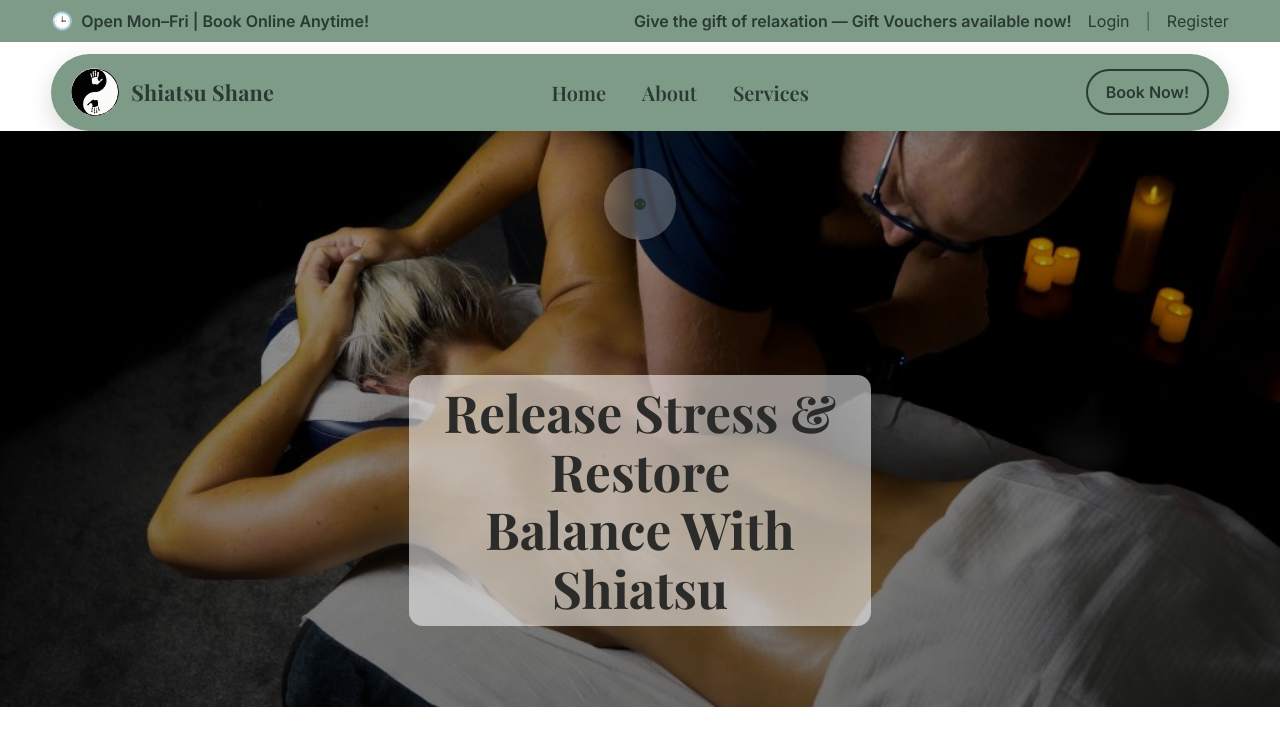
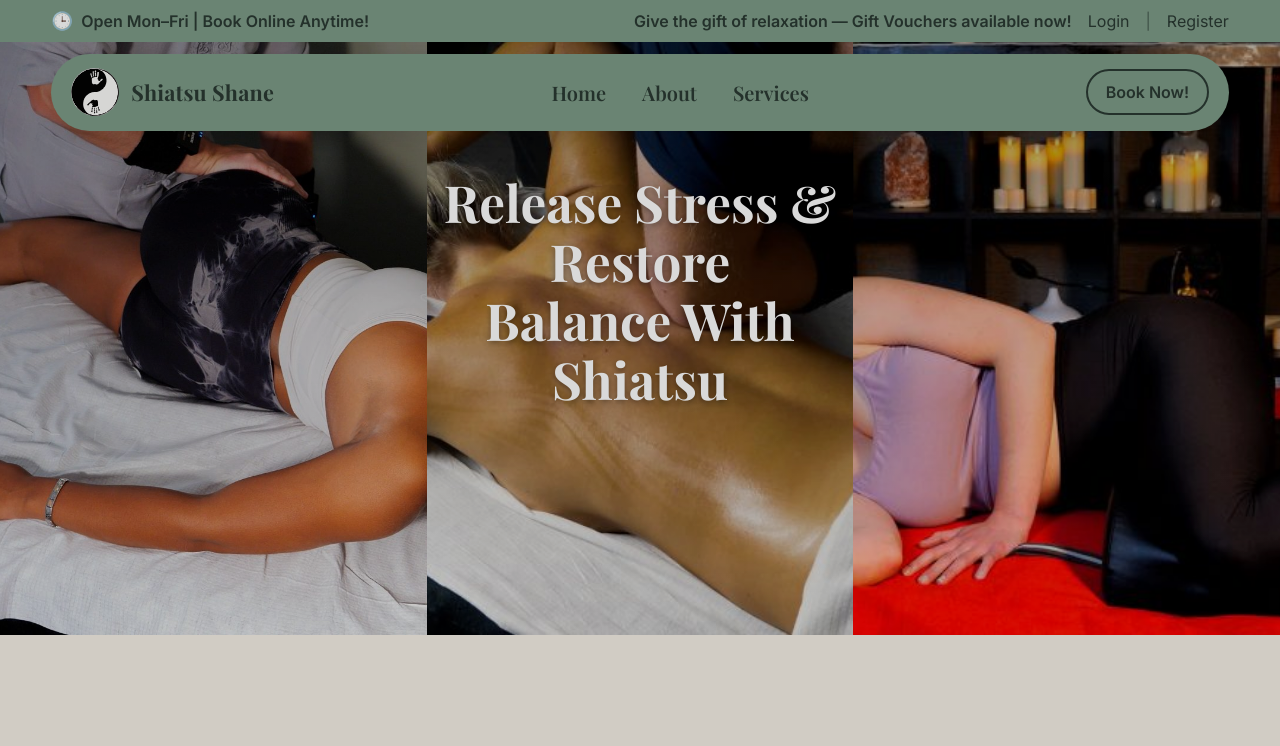
Before and after one commit to VmMaster007/ShiatsuWebsite, a Django app: page / in a window 1280 px wide. Shown: the top 746 px of the page. Run offline with Django 5.2, Linux system fonts and the light colour scheme; some libraries are stand-ins or nearby versions.

Commit message:
css + email
added email to form and fixed some css
email needs auth

```diff
--- a/shiatsushane/website/forms.py
+++ b/shiatsushane/website/forms.py
@@ -6,9 +6,15 @@ from crispy_forms.helper import FormHelper
 from crispy_forms.layout import Layout, Field, Div
 
 class CreateUserForm(UserCreationForm):
+    email = forms.EmailField(
+        required=True,
+        help_text="Your email is confidential",
+        widget=forms.EmailInput(attrs={"placeholder": "johndoe@gmail.com"})
+    )
+
     class Meta:
         model = User
-        fields = ["username", "password1", "password2"]
+        fields = ["username", "email", "password1", "password2"]
         widgets = {
             "username": forms.TextInput(attrs={"placeholder": "Enter username"}),
             # password widgets are already PasswordInput by default
@@ -18,12 +24,13 @@ class CreateUserForm(UserCreationForm):
         super().__init__(*args, **kwargs)
 
         # Labels exactly as you want
-        self.fields["username"].label = "Username"
+        self.fields["username"].label = "Name"
+        self.fields["email"].label = "Email"
         self.fields["password1"].label = "Password"
         self.fields["password2"].label = "Confirm password"
 
         # Optional: remove the long default help text
-        for name in ("username", "password1", "password2"):
+        for name in ("username", "password1", "password2", "email"):
             self.fields[name].help_text = "" #change info text if you want but only for certain field e.g. username
 
         # Crispy helper: vertical stack (label above input)
@@ -33,6 +40,22 @@ class CreateUserForm(UserCreationForm):
         # Make each field blocky with spacing
         self.helper.layout = Layout(
             Div(Field("username"), css_class="mb-3"),
+            Div(Field("email"), css_class="mb-3"),
             Div(Field("password1"), css_class="mb-3"),
             Div(Field("password2"), css_class="mb-2"),
         )
+
+        # Validate email uniqueness at the form level
+        def clean_email(self):
+            email = self.cleaned_data.get("email", "").strip()
+            if User.objects.filter(email_iexact=email).exists():
+                raise forms.ValidationError("An account with this email already exists.")
+            return email
+
+        # Save the email onto the user
+        def save(self, commit=True):
+            user = super().save(commit=False) # UserCreationForm already set username + password hash
+            user.email = self.cleaned_data["email"]  # add email
+            if commit:
+                user.save()
+            return user
--- a/shiatsushane/website/static/css/formlayout.css
+++ b/shiatsushane/website/static/css/formlayout.css
@@ -1,9 +1,12 @@
-/* ===========================
-   Shiatsu Shane Register Page Style
-   =========================== */
+/* =========================================================
+   Shiatsu Shane — Global + Auth + Hero Styles (Bootstrap 5)
+   ========================================================= */
 
-/* --- Brand Colors --- */
+/* -----------------------------
+   0) BRAND PALETTE (variables)
+   ----------------------------- */
 :root {
+  /* Brand colors */
   --sage-green: #5c8160;
   --sage-green-light: #89a88d;
   --sage-green-pale: #dbe4dd;
@@ -11,9 +14,56 @@
   --text-dark: #2d2d2d;
   --text-muted: #6c6c6c;
   --accent: #b5e4c7;
+
+  /* Header sizing used to tuck hero under both bars
+     Tweak these if you still see a thin gap. */
+  --topbar-h: 40px;   /* thin announcement bar */
+  --navbar-h: 96px;   /* rounded main navbar */
+  --header-h: calc(var(--topbar-h) + var(--navbar-h));
 }
 
-/* --- Background Section --- */
+/* -----------------------------
+   1) GLOBAL RESets / small fixes
+   ----------------------------- */
+html, body { /* kill default top/bottom gaps */
+  margin: 0;
+  background-color: var(--cream-bg);
+  color: var(--text-dark); /* keeps text readable */
+}
+
+/* global calming tint */
+body::before {
+  content: "";
+  position: fixed;
+  inset: 0;
+  background: rgba(0, 0, 0, 0.15); /* soft neutral gray tint */
+  pointer-events: none;
+  z-index: 9999; /* sits above background but below content */
+}
+
+/* Ensure header elements always paint above the hero image
+   without changing their size or layout */
+.announcement-bar,
+.topbar,
+.navbar {
+  position: relative;
+  z-index: 1000;
+  margin-top: 0;                /* safety: avoid accidental gaps */
+}
+
+/* Optional: if the announcement bar had a bottom border/line,
+   removing it prevents a white hairline between bars */
+.topbar,
+.announcement-bar {
+  border-bottom: 0 !important;
+  box-shadow: none !important;
+}
+
+/* =========================================================
+   AUTH / REGISTER (crispy-forms + bootstrap5)
+   ========================================================= */
+
+/* --- Auth wrapper (centered area for forms/cards) --- */
 .auth-page {
   min-height: 100vh;
   display: flex;
@@ -22,7 +72,7 @@
   padding: 3rem 1rem;
 }
 
-/* --- Register Card --- */
+/* --- Card --- */
 .auth-card {
   background: #fff;
   width: min(550px, 100%);
@@ -30,14 +80,13 @@
   padding: 2.5rem 2rem;
   box-shadow: 0 10px 30px rgba(0, 0, 0, 0.08);
   border-top: 6px solid var(--sage-green);
-  transition: all 0.3s ease;
+  transition: box-shadow .3s ease;
 }
-
 .auth-card:hover {
   box-shadow: 0 14px 40px rgba(0, 0, 0, 0.1);
 }
 
-/* --- Title Section --- */
+/* --- Headings + divider --- */
 .auth-title {
   text-align: center;
   color: var(--sage-green);
@@ -45,15 +94,12 @@
   margin-bottom: 0.5rem;
   letter-spacing: 0.5px;
 }
-
 .auth-subtitle {
   text-align: center;
   color: var(--text-muted);
   margin-bottom: 1.5rem;
   font-size: 1rem;
 }
-
-/* --- Divider --- */
 .auth-divider {
   height: 2px;
   width: 60px;
@@ -62,25 +108,26 @@
   border-radius: 2px;
 }
 
-/* --- Form Styling --- */
+/* --- Form fields --- */
 .auth-form .form-label {
   font-weight: 600;
   color: var(--text-dark);
 }
-
 .auth-form .form-control {
   border-radius: 10px;
   border: 1px solid #cfd7cf;
   padding: 0.75rem;
-  transition: all 0.3s ease;
+  transition: border-color .3s ease, box-shadow .3s ease;
 }
-
 .auth-form .form-control:focus {
   border-color: var(--sage-green);
   box-shadow: 0 0 0 0.2rem rgba(92, 129, 96, 0.25);
 }
 
-/* --- Button --- */
+/* Hide crispy’s required asterisk (visual only; still required) */
+.auth-form .asteriskField { display: none; }
+
+/* --- Primary button --- */
 .btn-primary {
   background-color: var(--sage-green);
   border-color: var(--sage-green);
@@ -89,33 +136,23 @@
   padding: 0.75rem;
   letter-spacing: 0.3px;
   box-shadow: 0 4px 10px rgba(92, 129, 96, 0.25);
-  transition: all 0.3s ease;
+  transition: background-color .3s ease, border-color .3s ease, box-shadow .3s ease;
 }
-
 .btn-primary:hover {
   background-color: var(--sage-green-light);
   border-color: var(--sage-green-light);
   box-shadow: 0 5px 14px rgba(92, 129, 96, 0.3);
 }
 
-/* --- Link Section --- */
+/* --- Links + footnote --- */
 .auth-link {
   color: var(--sage-green);
   font-weight: 600;
   text-decoration: none;
-  transition: color 0.2s ease;
+  transition: color .2s ease;
 }
-
-.auth-link:hover {
-  color: var(--sage-green-light);
-  text-decoration: underline;
-}
-
-.text-center p {
-  color: var(--text-muted);
-}
-
-/* --- Footer Note --- */
+.auth-link:hover { color: var(--sage-green-light); text-decoration: underline; }
+.text-center p { color: var(--text-muted); }
 .auth-footnote {
   margin-top: 1.5rem;
   text-align: center;
@@ -123,21 +160,91 @@
   font-size: 0.9rem;
 }
 
-/* Hide crispy's required asterisk */
-.auth-form .asteriskField {
-  display: none;
+/* --- Responsive tweaks for smaller screens --- */
+@media (max-width: 850px) {
+  .auth-card { padding: 1.5rem; width: 100%; }
+  /* NOTE: You had these already; leaving as-is to keep your current layout.
+     If this makes the auth page too tall on mobile, reduce padding-top. */
+  .auth-page { display: block; padding-top: 8rem; font-size: 2rem; }
 }
 
-/* --- Small screen tweaks --- */
-@media (max-width: 850px) {
-  .auth-card {
-    padding: 1.5rem;
-    width: 100%;
+/* =========================================================
+   HERO SECTION — image sits under announcement bar + navbar
+   ========================================================= */
+
+/* Pull the hero up by the combined header height so the image sits
+   *behind* both bars; add equal padding so hero content isn’t hidden. */
+.hero {
+  position: relative;
+  margin-top: calc(-1 * var(--header-h)) !important;  /* move up under header */
+  padding-top: var(--header-h) !important;            /* keep text visible */
+  min-height: 80vh;                                   /* visible hero area */
+  overflow: hidden;                                   /* clip overflow */
+  background: transparent;                            /* no white fallback */
+  background-position: center top;                    /* if using bg-image */
+}
+
+/* Make an <img class="hero-bg"> behave like a cover background.
+   (Use this if your hero uses an <img>; if you switch to CSS background-image,
+   you can keep this anyway—it won’t hurt.) */
+.hero .hero-bg {
+  position: absolute;
+  inset: 0;                 /* top/right/bottom/left: 0 */
+  width: 100%;
+  height: 100%;
+  object-fit: cover;        /* crop to cover the hero area */
+  display: block;           /* removes baseline gap */
+  z-index: 0;
+}
+
+/* Optional dark gradient overlay for better text contrast on the photo. */
+.hero-overlay {
+  position: absolute;
+  inset: 0;
+  background: linear-gradient(to bottom, rgba(0,0,0,.25), rgba(0,0,0,0));
+  z-index: 1;
+}
+
+/* Ensure hero text/content sits above the image/overlay. */
+.hero-inner { position: relative; z-index: 2; }
+
+/* 3-image collage inside the hero */
+.hero-collage .hero-strip {
+  position: absolute;
+  inset: 0;
+  display: grid;
+  grid-template-columns: repeat(3, 1fr);
+  gap: 0; /* set to 4px if you want small gutters */
+  z-index: 0;
+}
+
+.hero-collage .hero-img {
+  width: 100%;
+  height: 100%;
+  object-fit: cover;     /* fills area; crops as needed */
+  display: block;
+}
+
+.hero-title {
+  background: none !important;
+  backdrop-filter: none !important;
+  color: #fff;
+  text-shadow: 0 2px 6px rgba(0,0,0,0.4);
+  padding: 0;
+  border-radius: 0;
+  box-shadow: none;
+}
+
+/* Optional: adjust crop to keep subjects nicely framed */
+.hero-collage .hero-left   { object-position: 40% center; }
+.hero-collage .hero-center { object-position: 50% center; }
+.hero-collage .hero-right  { object-position: 60% center; }
+
+/* Mobile behavior: stack images vertically (1 per row) */
+@media (max-width: 640px) {
+  .hero-collage .hero-strip {
+    grid-template-columns: 1fr;
+    grid-auto-rows: 33.34%;
   }
-  .auth-page {
-    display: block;
-    padding-top: 8rem;
-    font-size: 2rem;
-
-  }
+  .hero-collage .hero-img { object-position: center; }
 }
--- a/shiatsushane/website/static/css/site.css
+++ b/shiatsushane/website/static/css/site.css
@@ -46,7 +46,7 @@ img{max-width:100%;display:block}
 
 
 /* Hero */
-.hero{position:relative;isolation:isolate}
+.hero{position:relative;isolation:isolate;margin-top: 0;}
 .hero-bg{width:100%;height:72vh;object-fit:cover;display:block}
 .hero-overlay{position:absolute;inset:0;background:linear-gradient(0deg, rgba(0,0,0,.5), rgba(0,0,0,.35));z-index:1}
 .hero-inner{position:absolute;inset:0;display:grid;place-items:center;text-align:center;z-index:2}
--- a/shiatsushane/website/templates/components/navbar.html
+++ b/shiatsushane/website/templates/components/navbar.html
@@ -8,6 +8,7 @@
         <img src="../../static/img/logo.svg" alt="Shiatsu Shane logo" class="brand-logo">
     <span class="brand-name">Shiatsu Shane</span>
     </a>
+
 
 
     <button class="nav-toggle" aria-expanded="false" aria-controls="primary-menu">☰</button>
--- a/shiatsushane/website/templates/pages/index.html
+++ b/shiatsushane/website/templates/pages/index.html
@@ -5,16 +5,18 @@
 {% load crispy_forms_tags %}
 {% block content %}
 
-<section id="home" class="hero">
-<img class="hero-bg" src="{% static 'img/hero.jpg' %}" alt="Shiatsu massage" />
-<div class="hero-overlay"></div>
-<div class="container hero-inner">
-<div class="hero-badge" aria-hidden="true">
-<!-- optional yin/yang badge; replace with your asset if you have one -->
-<span>⚉</span>
-</div>
-<h1 class="hero-title">Release Stress & Restore<br/> Balance With Shiatsu</h1>
-</div>
+<section id="home" class="hero hero-collage">
+  <div class="hero-strip">
+    <img src="{% static 'img/hero1.jpg' %}" alt="Shiatsu treatment 1" class="hero-img hero-left">
+    <img src="{% static 'img/hero2.jpg' %}" alt="Shiatsu treatment 2" class="hero-img hero-center">
+    <img src="{% static 'img/hero3.jpg' %}" alt="Shiatsu treatment 3" class="hero-img hero-right">
+  </div>
+
+  <div class="hero-overlay"></div>
+
+  <div class="container hero-inner">
+    <h1 class="hero-title">Release Stress &amp; Restore<br> Balance With Shiatsu</h1>
+  </div>
 </section>
 
 <div class="modal">
--- a/shiatsushane/website/views.py
+++ b/shiatsushane/website/views.py
@@ -1,16 +1,25 @@
-from django.shortcuts import render
+# views.py
+from django.shortcuts import render, redirect
+from django.contrib import messages
 from .forms import CreateUserForm
 
 def home(request):
-    print("Loading home page")
-    form = CreateUserForm()
+    show_register_modal = False
 
     if request.method == "POST":
         form = CreateUserForm(request.POST)
         if form.is_valid():
             form.save()
-            #return redirect('')
+            messages.success(request, "Account created successfully.")
+            return redirect("home")  # avoids resubmitting on refresh
+        else:
+            # Keep the invalid form so errors render
+            show_register_modal = True
+    else:
+        form = CreateUserForm()
 
-    context = {'form': form}
-
-    return render(request, "pages/index.html", context=context)
+    context = {
+        "form": form,
+        "show_register_modal": show_register_modal,
+    }
+    return render(request, "pages/index.html", context)
```
Also changed, not shown: shiatsushane/website/static/img/hero1.jpg (added), shiatsushane/website/static/img/hero2.jpg (renamed from shiatsushane/website/static/img/hero.jpg), shiatsushane/website/static/img/hero3.jpg (added), 1 other file.
